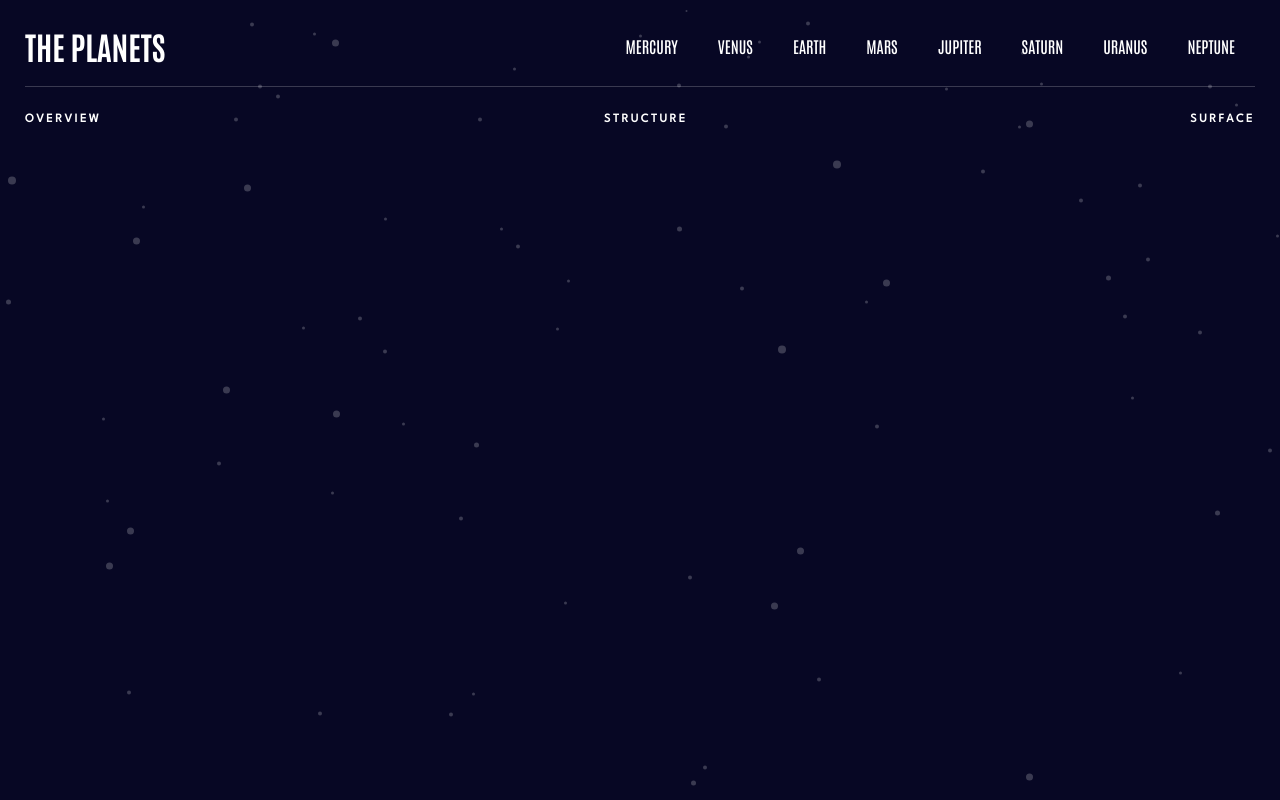
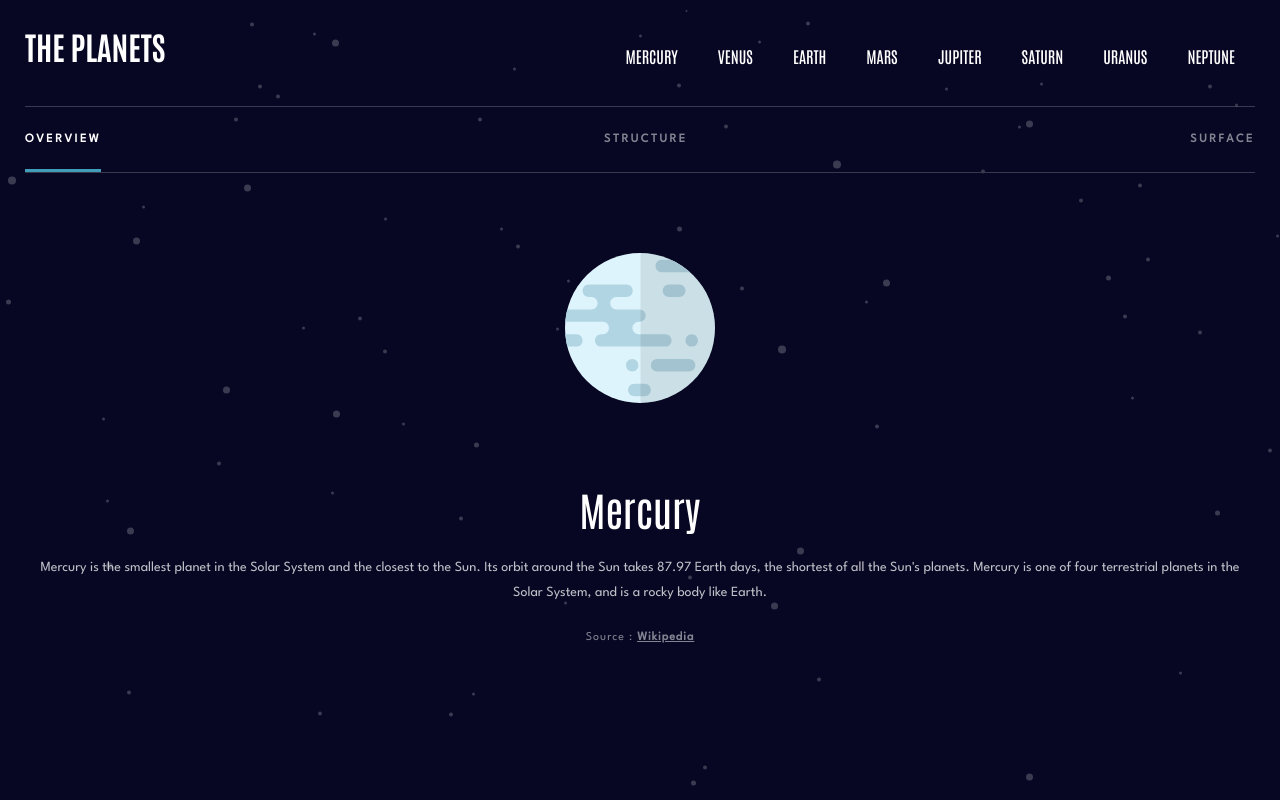
Before and after one commit to kalamarcin/planets-fact, a React (Create React App) app: page /mercury in a window 1280 px wide. Built offline with nearby package versions, Linux system fonts and the light colour scheme.

Commit message:
mercury overview

```diff
--- a/src/App.js
+++ b/src/App.js
@@ -27,6 +27,7 @@ const App = () => {
     GlobalStore.handleFalse()
   }
   const location = useLocation()
+
   return (
     <div className="app">
       <div className="header">
--- a/src/Components/navbar/Mobilenav.scss
+++ b/src/Components/navbar/Mobilenav.scss
@@ -16,7 +16,7 @@
       list-style-type: none;
       margin-bottom: 30px;
       padding-bottom: 30px;
-      border-bottom: 1px solid rgba($color: white, $alpha: 0.3);
+      border-bottom: 1px solid #38384f;
 
       i {
         margin-right: 20px;
--- a/src/Components/navbar/Navigation.js
+++ b/src/Components/navbar/Navigation.js
@@ -1,5 +1,5 @@
 import { Link } from 'react-router-dom'
-import data from '../../data.json'
+import { data } from '../../data'
 import './Navigation.scss'
 
 const Navigation = () => {
--- a/src/Pages/Mercury/Mercury.js
+++ b/src/Pages/Mercury/Mercury.js
@@ -1,13 +1,58 @@
+import { useState } from 'react'
+import { data } from './data'
 import './Mercury.scss'
+import mercuryAll from '../../assets/planet-mercury.svg'
+import mercuryHalf from '../../assets/planet-mercury-internal.svg'
 
 const Mercury = () => {
+  const [overview, setOverview] = useState(true)
+  const [structure, setStructure] = useState(false)
+  const [surface, setSurface] = useState(false)
+
+  const changeClass1 = () => {
+    setOverview(true)
+    setStructure(false)
+    setSurface(false)
+  }
+  const changeClass2 = () => {
+    setOverview(false)
+    setStructure(true)
+    setSurface(false)
+  }
+  const changeClass3 = () => {
+    setOverview(false)
+    setStructure(false)
+    setSurface(true)
+  }
+
   return (
     <>
-    <div className="planet-nav">
-    <button>OVERVIEW</button>
-    <button>STRUCTURE</button>
-    <button>SURFACE</button>
-    </div>
+      <div className="planet-nav">
+        <button className={overview ? 'active' : ''} onClick={changeClass1}>
+          OVERVIEW
+        </button>
+        <button className={structure ? 'active' : ''} onClick={changeClass2}>
+          STRUCTURE
+        </button>
+        <button className={surface ? 'active' : ''} onClick={changeClass3}>
+          SURFACE
+        </button>
+      </div>
+      <div className="img-wrapper">
+        {overview && <img src={mercuryAll} alt="" />}
+        {structure && <img src={mercuryHalf} alt="" />}
+      </div>
+      <div className="title">
+        <h1>{data.name}</h1>
+      </div>
+      <div className="desc">{overview && <h2>{data.overview.content}</h2>}</div>
+
+      <h2 className="source">
+        Source :
+        <span>
+          <a href={data.overview.source}> Wikipedia</a>
+        </span>
+      </h2>
     </>
   )
 }
--- a/src/Pages/Mercury/Mercury.scss
+++ b/src/Pages/Mercury/Mercury.scss
@@ -1,8 +1,16 @@
 .planet-nav {
+  height: 100%;
   display: flex;
   justify-content: space-between;
   align-items: center;
+  border-bottom: 1px solid #38384f;
+
+  :last-child {
+    margin-right: 0;
+  }
+
   button {
+    opacity: 0.5;
     background: none;
     border: none;
     margin: 0px 20px 0px 0px;
@@ -11,8 +19,86 @@
     font-size: 12px;
     letter-spacing: 2.6px;
     line-height: 25px;
+    padding-bottom: 20px;
+  }
+
+  .active {
+    opacity: 0.5;
+    background: none;
+    border: none;
+    margin: 0px 20px 0px 0px;
+    font-family: var(--font-spartan);
+    font-weight: 700;
+    font-size: 12px;
+    letter-spacing: 2.6px;
+    line-height: 25px;
+    padding-bottom: 17px;
+
+    opacity: 1;
+    border-bottom: 3px solid #419ebb;
   }
   :last-child {
     margin-right: 0;
   }
 }
+.img-wrapper {
+  margin: 80px 0 80px;
+  height: 50%;
+  display: flex;
+  align-items: center;
+  justify-content: center;
+  img {
+    width: 150px;
+  }
+}
+.title {
+  display: flex;
+  justify-content: center;
+  align-items: center;
+  margin-bottom: 20px;
+  h1 {
+    font-family: var(--font-antonio);
+    font-style: normal;
+    font-weight: 400;
+    font-size: 40px;
+    line-height: 52px;
+  }
+}
+
+.desc {
+  display: flex;
+  justify-content: center;
+  align-items: center;
+  h2 {
+    font-family: var(--font-spartan);
+    font-style: normal;
+    font-weight: 400;
+    font-size: 14px;
+    line-height: 25px;
+    text-align: center;
+    color: rgba($color: white, $alpha: 0.75);
+  }
+}
+.source {
+  letter-spacing: 1px;
+  margin-top: 20px;
+  display: flex;
+  align-items: center;
+  justify-content: center;
+  font-family: var(--font-spartan);
+  font-style: normal;
+  font-weight: 400;
+  font-size: 12px;
+  line-height: 25px;
+  text-align: center;
+  color: rgba($color: white, $alpha: 0.5);
+  span {
+    font-family: var(--font-spartan);
+    font-style: normal;
+    font-weight: 700;
+    font-size: 12px;
+    line-height: 25px;
+    opacity: 0.5;
+    margin-left: 4px;
+  }
+}
--- /dev/null
+++ b/src/Pages/Mercury/data.js
@@ -0,0 +1,24 @@
+export const data = {
+      "name": "Mercury",
+      "overview": {
+        "content": "Mercury is the smallest planet in the Solar System and the closest to the Sun. Its orbit around the Sun takes 87.97 Earth days, the shortest of all the Sun's planets. Mercury is one of four terrestrial planets in the Solar System, and is a rocky body like Earth.",
+        "source": "https://en.wikipedia.org/wiki/Mercury_(planet)"
+      },
+      "structure": {
+        "content": "Mercury appears to have a solid silicate crust and mantle overlying a solid, iron sulfide outer core layer, a deeper liquid core layer, and a solid inner core. The planet's density is the second highest in the Solar System at 5.427 g/cm3 , only slightly less than Earth's density.",
+        "source": "https://en.wikipedia.org/wiki/Mercury_(planet)#Internal_structure"
+      },
+      "geology": {
+        "content": "Mercury's surface is similar in appearance to that of the Moon, showing extensive mare-like plains and heavy cratering, indicating that it has been geologically inactive for billions of years. It is more heterogeneous than either Mars's or the Moon’s.",
+        "source": "https://en.wikipedia.org/wiki/Mercury_(planet)#Surface_geology"
+      },
+      "rotation": "58.6 Days",
+      "revolution": "87.97 Days",
+      "radius": "2,439.7 KM",
+      "temperature": "430°c",
+      "images": {
+        "planet": "./assets/planet-mercury.svg",
+        "internal": "./assets/planet-mercury-internal.svg",
+        "geology": "./assets/geology-mercury.png"
+      }
+    }
--- a/src/data.json
+++ b/src/data.js
@@ -1,4 +1,7 @@
-[
+
+
+
+export const data = [
   {
     "name": "Mercury",
     "overview": {
@@ -25,6 +28,8 @@
   },
   {
     "name": "Venus",
+    "path": "/venus",
+    "component" : "Venus",
     "overview": {
       "content": "Venus is the second planet from the Sun. It is named after the Roman goddess of love and beauty. As the brightest natural object in Earth's night sky after the Moon, Venus can cast shadows and can be, on rare occasions, visible to the naked eye in broad daylight.",
       "source": "https://en.wikipedia.org/wiki/Venus"
@@ -49,6 +54,8 @@
   },
   {
     "name": "Earth",
+    "path": "/earth",
+    "component" : "Earth",
     "overview": {
       "content": "Third planet from the Sun and the only known planet to harbor life. About 29.2% of Earth's surface is land with remaining 70.8% is covered with water. Earth's distance from the Sun, physical properties and geological history have allowed life to evolve and thrive.",
       "source": "https://en.wikipedia.org/wiki/Earth"
@@ -73,6 +80,8 @@
   },
   {
     "name": "Mars",
+    "path": "/mars",
+    "component" : "Mars",
     "overview": {
       "content": "Mars is the fourth planet from the Sun and the second-smallest planet in the Solar System, being larger than only Mercury. In English, Mars carries the name of the Roman god of war and is often referred to as the \"Red Planet\".",
       "source": "https://en.wikipedia.org/wiki/Mars"
@@ -97,6 +106,8 @@
   },
   {
     "name": "Jupiter",
+    "path": "/jupiter",
+    "component" : "Jupiter",
     "overview": {
       "content": "Jupiter is the fifth planet from the Sun and the largest in the Solar System. It is a gas giant with a mass two and a half times that of all the other planets in the Solar System combined, but less than one-thousandth the mass of the Sun.",
       "source": "https://en.wikipedia.org/wiki/Jupiter"
@@ -121,6 +132,8 @@
   },
   {
     "name": "Saturn",
+    "path": "/saturn",
+    "component" : "Saturn",
     "overview": {
       "content": "Saturn is the sixth planet from the Sun and the second-largest in the Solar System, after Jupiter. It is a gas giant with an average radius of about nine and a half times that of Earth. It only has one-eighth the average density of Earth.",
       "source": "https://en.wikipedia.org/wiki/Saturn"
@@ -145,6 +158,8 @@
   },
   {
     "name": "Uranus",
+    "path": "/uranus",
+    "component" : "Uranus",
     "overview": {
       "content": "Uranus is the seventh planet from the Sun. Its name is a reference to the Greek god of the sky, Uranus according to Greek mythology, was the great-grandfather of Ares. It has the third-largest planetary radius and fourth-largest planetary mass in the Solar System.",
       "source": "https://en.wikipedia.org/wiki/Uranus"
@@ -169,6 +184,8 @@
   },
   {
     "name": "Neptune",
+    "path": "/neptune",
+    "component" : "Neptune",
     "overview": {
       "content": "Neptune is the eighth and farthest-known Solar planet from the Sun. In the Solar System, it is the fourth-largest planet by diameter, the third-most-massive planet, and the densest giant planet. It is 17 times the mass of Earth, more massive than its near-twin Uranus.",
       "source": "https://en.wikipedia.org/wiki/Neptune"
--- a/src/styles/App.scss
+++ b/src/styles/App.scss
@@ -1,5 +1,6 @@
 .app {
     margin: 25px;
+    height: 100%;
 }
 
 .home {
```
Also changed, not shown: src/Components/navbar/Mobilenav.js (+2 -6 lines).
